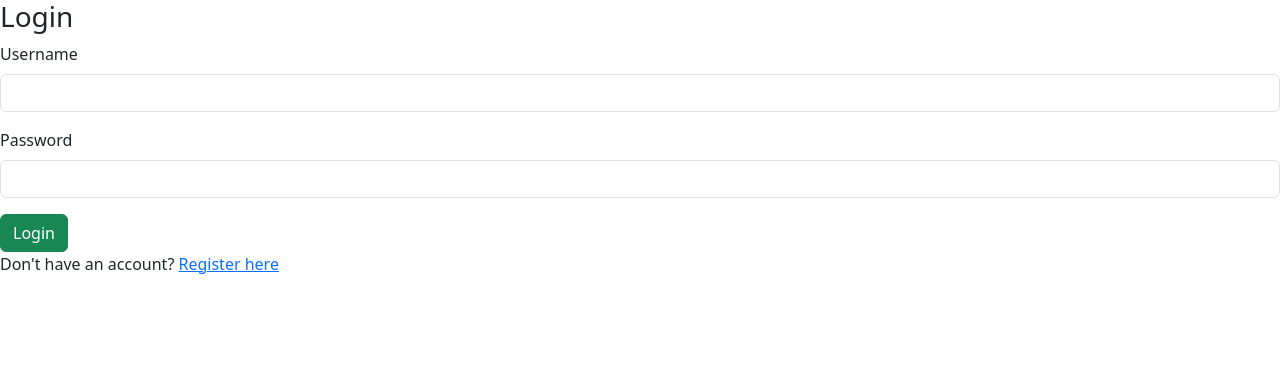
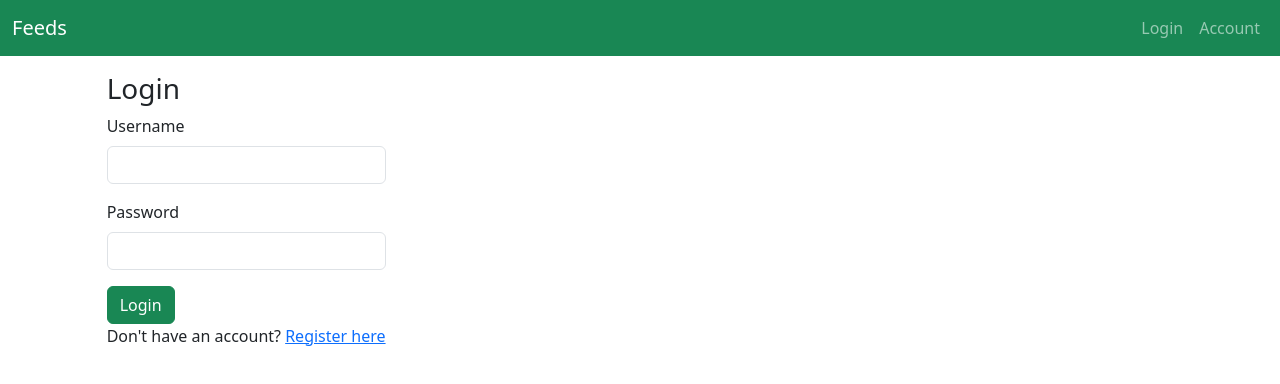
Before and after one commit to micem2/backend-final-project, a React (Create React App) app in the folder client/: page /login in a window 1280 px wide. Shown: the top 384 px of the page. Built offline with nearby package versions, Linux system fonts and the light colour scheme; no server answers; the HTML template or start-up script is replaced by a standard one.

Commit message:
fixed routing for login and register pages

```diff
--- a/client/src/App.js
+++ b/client/src/App.js
@@ -16,9 +16,9 @@ function App() {
           <Routes>
             <Route path="/" element={<SiteNavbar />}>
               <Route index element={<Home />} />
+              <Route path="/login" element={<Login />} />
+              <Route path="/register" element={<Register />} />
             </Route>
-            <Route path="/login" element={<Login />} />
-            <Route path="/register" element={<Register />} />
           </Routes>
         </BrowserRouter>
       </PostProvider>
```
